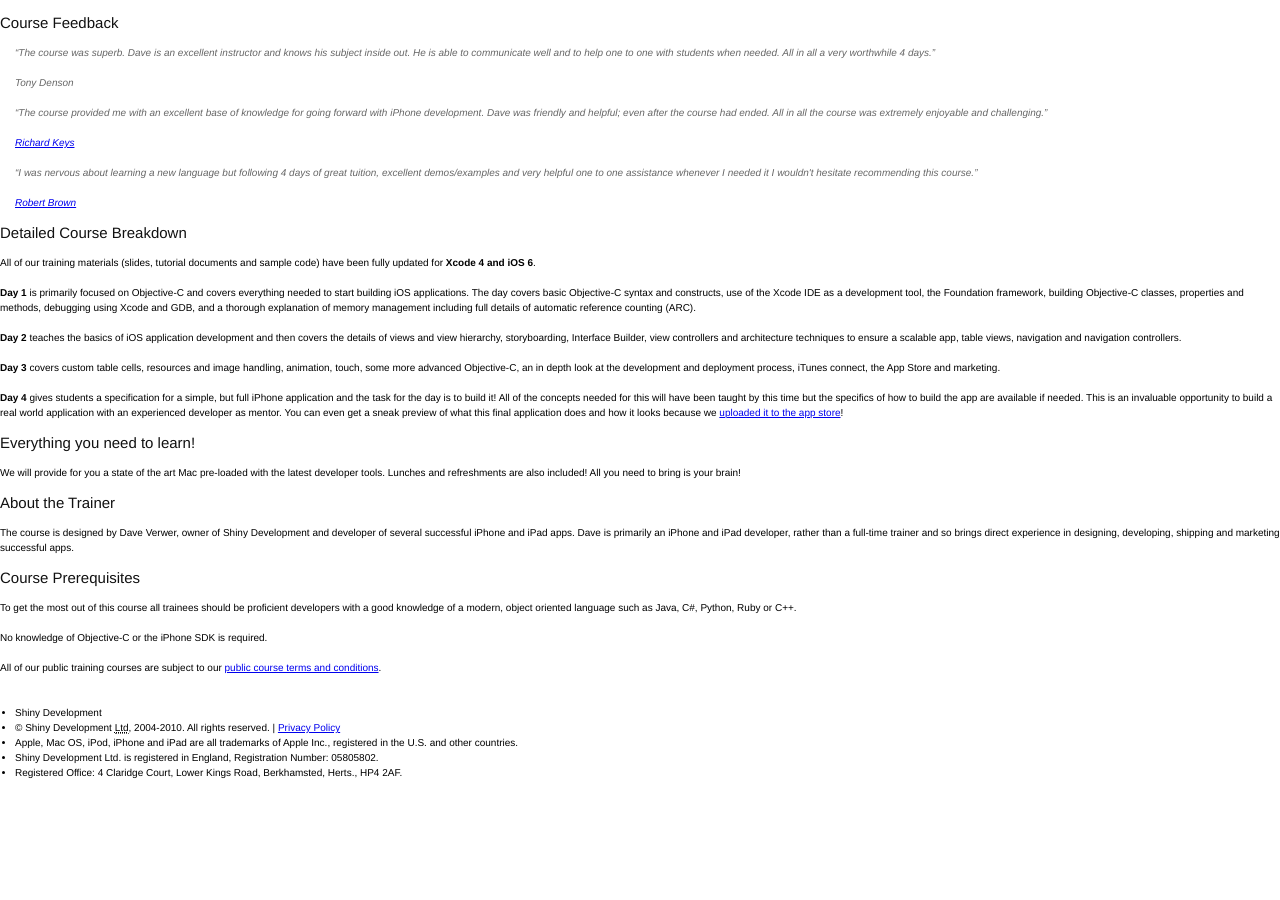
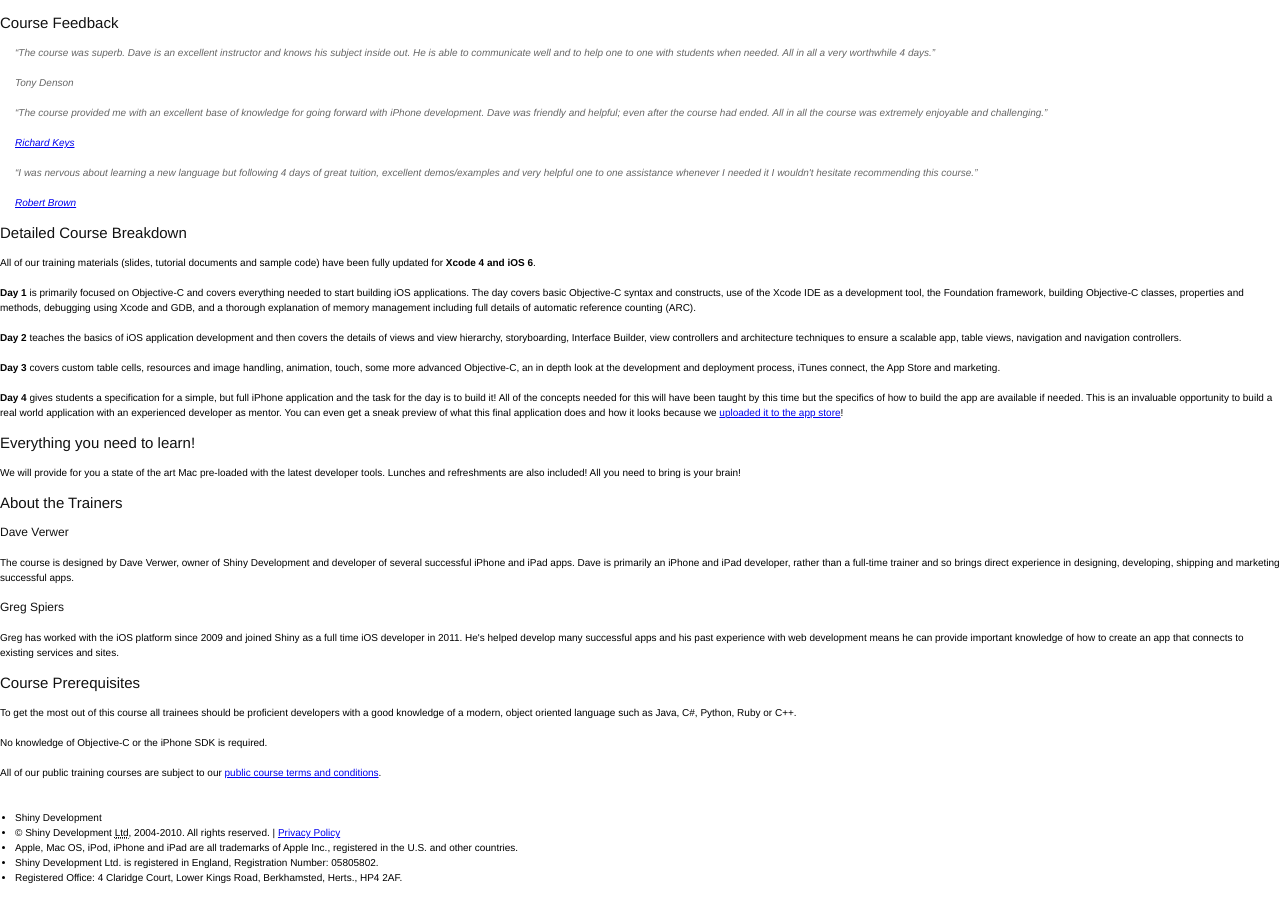
Before and after one commit to shinydevelopment/ShinyDevelopment-Holding, a Jekyll site: the page built from public-training.html, in a window 1280 px wide and 900 px high, scrolled down 769 px. Built offline with Jekyll 4.4.1, drawn with Linux system fonts in a browser that asks for light colours; Markdown is read by kramdown in place of the engine named in the settings; comment, search, counter and statistics services are not loaded; before the commit the page ends 1564 px from its top, so only the background shows below that.

Commit message:
added Greg bio to public training page and made minor change to Dave bio

```diff
--- a/public-training.html
+++ b/public-training.html
@@ -66,8 +66,11 @@
       <p>We will provide for you a state of the art Mac pre-loaded with the latest developer tools. Lunches and refreshments are also included! All you need to bring is your brain!</p>
     </div>
     <div class="section">
-      <h3>About the Trainer</h3>
+      <h3>About the Trainers</h3>
+      <h4>Dave Verwer</h3>
       {% include daveverwer-bio.html %}
+      <h4>Greg Spiers</h3>
+      {% include gregspiers-bio.html %}
       {% include prerequisites.html %}
       <p>All of our public training courses are subject to our <a href="/public-course-terms-and-conditions/">public course terms and conditions</a>.</p>
     </div>
```
